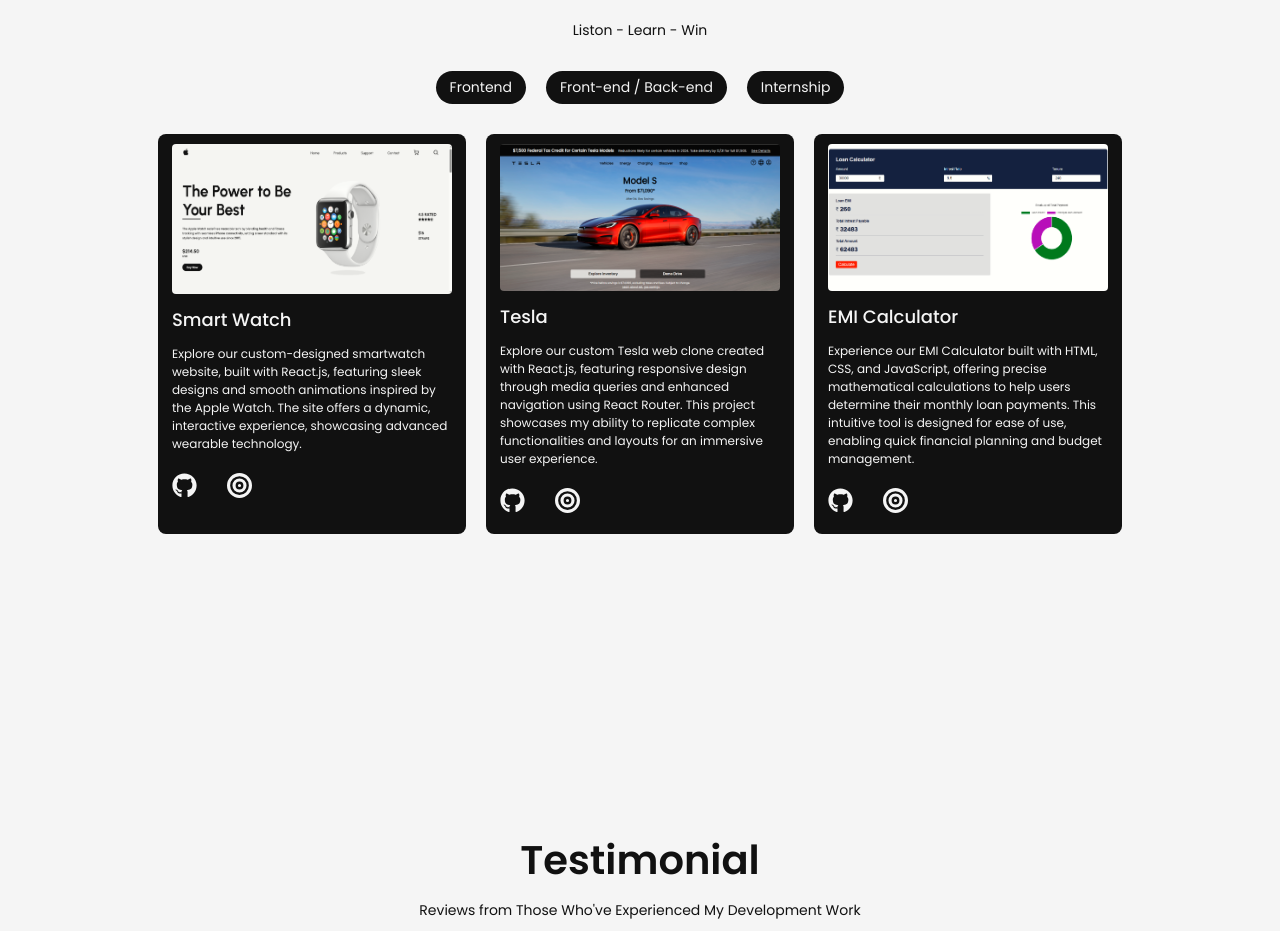
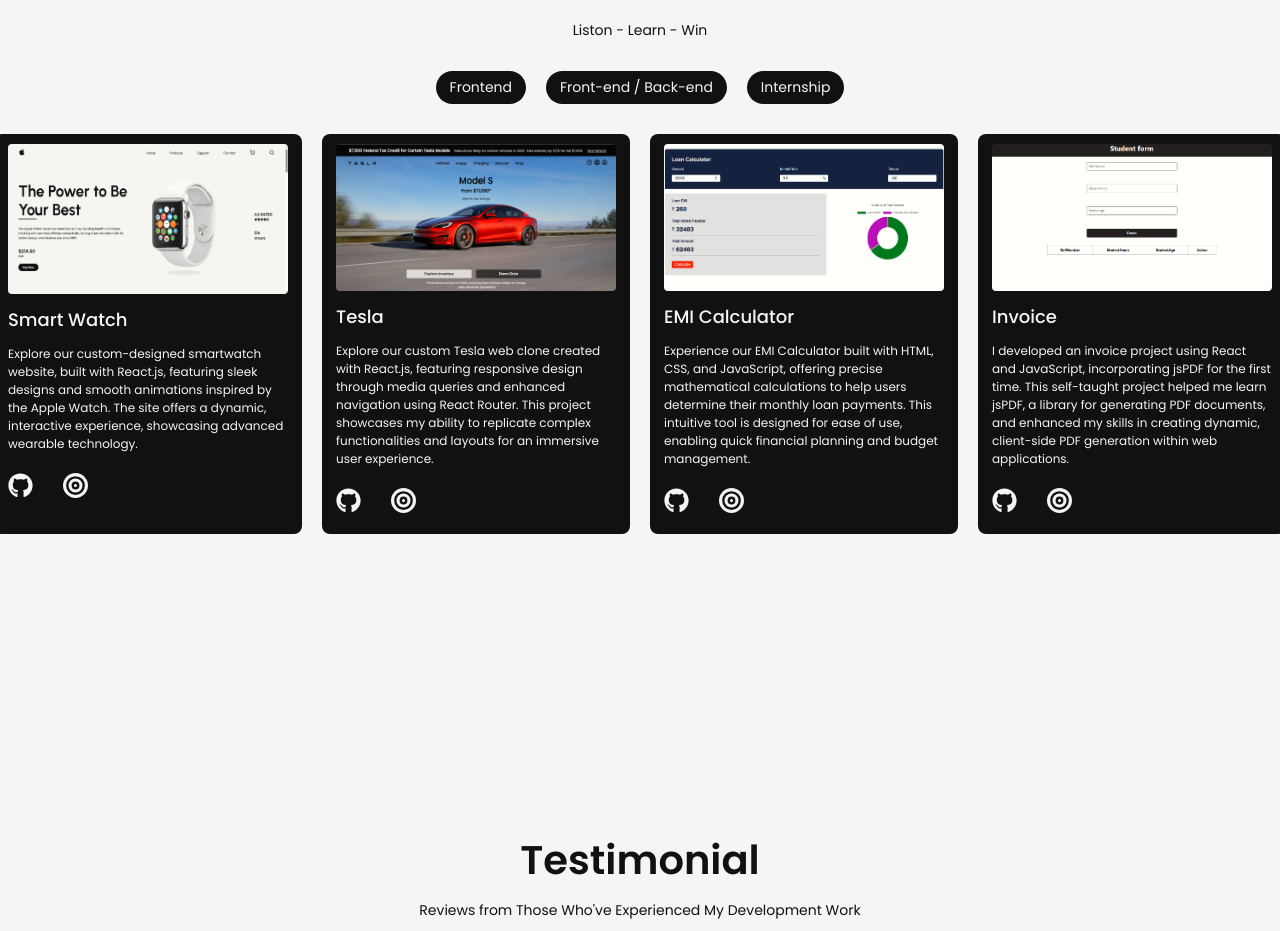
Before and after one commit to CodeVicky03/vigneshwaran, a React (Vite) app: page / in a window 1280 px wide. Shown: the part 3360-4291 px from the top of the page. Built offline with nearby package versions, Linux system fonts and the light colour scheme.

Commit message:
last commit

```diff
--- a/src/Projects/proj.js
+++ b/src/Projects/proj.js
@@ -106,6 +106,16 @@
     git : "",
     preview : ""
   },
+  {
+    proj: "11",
+    title: "Invoice",
+    description:
+      "I developed an invoice project using React and JavaScript, incorporating jsPDF for the first time. This self-taught project helped me learn jsPDF, a library for generating PDF documents, and enhanced my skills in creating dynamic, client-side PDF generation within web applications.",
+    image: form,
+    field : "frontend",
+    git : "https://github.com/CodeVicky03/invoice",
+    preview : "https://invoice-sand-nine.vercel.app/"
+  },
 ];
 
 export default proj;
```
Also changed, not shown: src/assets/invoice.png (added).
